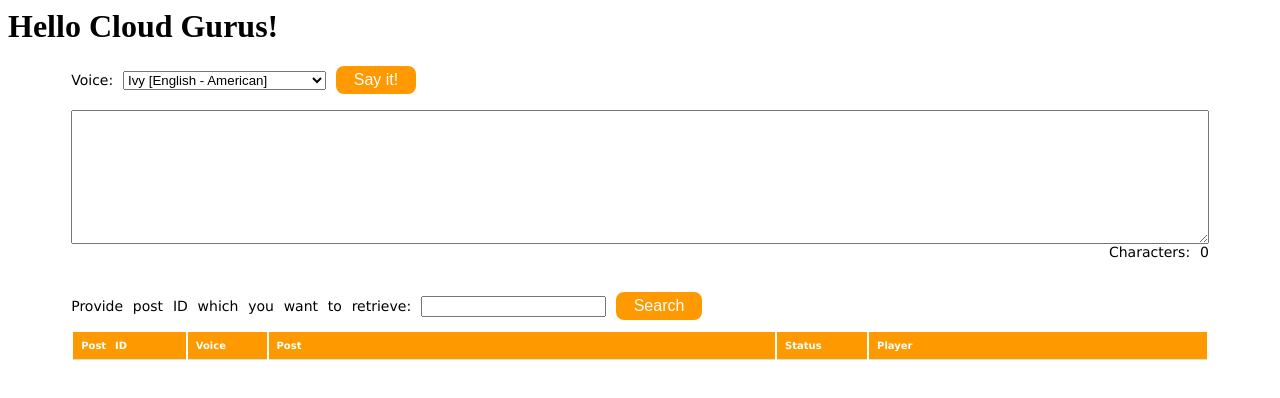
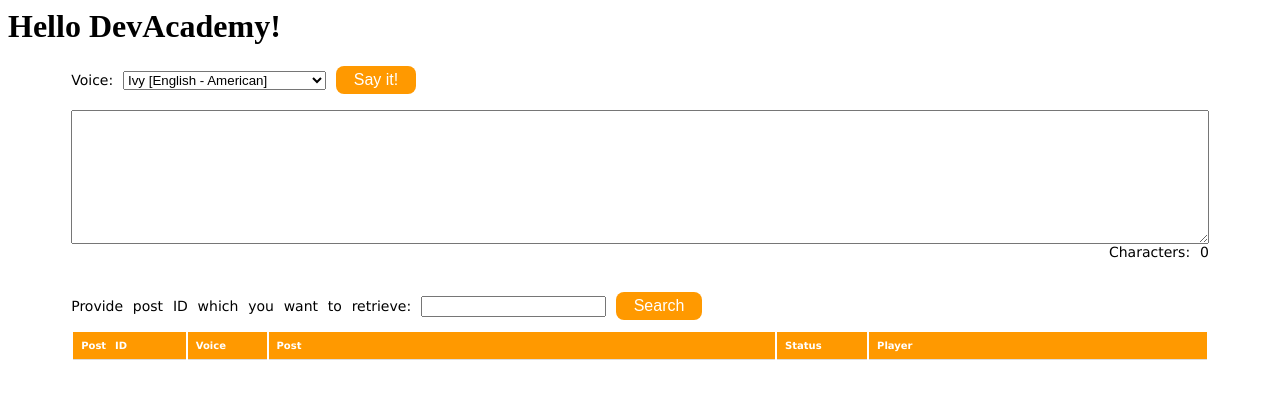
Before and after one commit to unai-ttxu/AWS-course, a plain HTML site: page Labs/Lab - Serverless Application/index.html in a window 1280 px wide. Drawn offline with nearby package versions, Linux system fonts and the light colour scheme.

Commit message:
Improve Lab documentation

```diff
--- a/Labs/Lab - Serverless Application/index.html
+++ b/Labs/Lab - Serverless Application/index.html
@@ -3,7 +3,7 @@
     <link rel="stylesheet" href="styles.css">
 
   </head>
-  <body><h1>Hello Cloud Gurus!</h1>
+  <body><h1>Hello DevAcademy!</h1>
 
     <div id="content">
 
```
Also changed, not shown: Labs/Lab - Resumes/aws-Lab-Serverless-Application-resume.txt.
